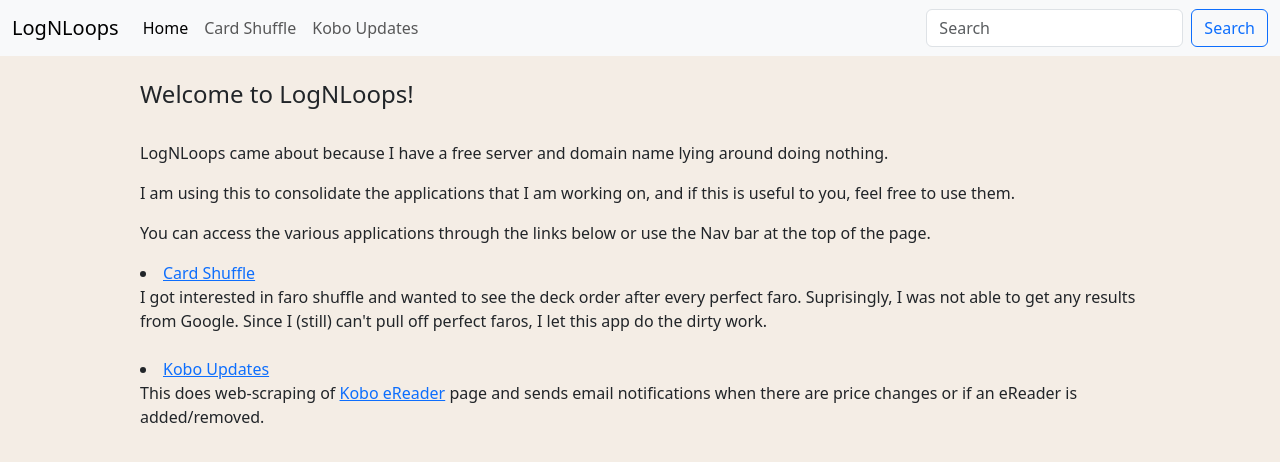
After one commit to jaceygan/cardshuffle, a Flask app: template templates/index.html in a window 1280 px wide. The commit adds this page. Shown: the top 462 px of the page. Run offline with Flask 3, Linux system fonts and the light colour scheme; the template is opened without the code that fills it, so the values that code supplies are empty.

Commit message:
set up for kobo updates

```diff
--- a/app.py
+++ b/app.py
@@ -5,7 +5,11 @@ app = Flask(__name__)
 
 @app.route("/")
 def index():
-    return redirect(url_for("cardshuffle"))
+    return render_template("index.html")
+
+@app.route("/koboupdates")
+def koboupdates():
+    return render_template("koboupdates.html")
 
 @app.route("/cardshuffle")
 def cardshuffle():
@@ -23,7 +27,7 @@ def deckOrder():
         if shuffleCount > 0 :
             output = ""
             notes= ""
-            deck = newDeckOrder
+            deck = newDeckOrder()
 
             if (shuffleType == "Out Faro"): #TODO: Refactor this monstrosity. move to cardshuffle.py
                 if shuffleCount > 8:
--- a/cardshuffle.py
+++ b/cardshuffle.py
@@ -17,10 +17,10 @@ def formatDeck(d):
     return (output.replace("'",""))
 
 def isNDO(d):
-    return d==newDeckOrder
+    return d==newDeckOrder()
 
 def faroShuffle(d, type="in"):
-    half = int(len(d)/2) #TODO: need to handle odd numbers
+    half = int(len(d)/2) #TODO: need to handle odd numbers if gonna allow user defined starting order
     p1 = d[:half]
     p2 = d[half:]
     newD = []
--- a/templates/base.html
+++ b/templates/base.html
@@ -27,6 +27,9 @@
                     <li class="nav-item">
                         <a class="nav-link" href="https://lognloops.com/cardshuffle">Card Shuffle</a>
                     </li>
+                    <li class="nav-item">
+                        <a class="nav-link" href="https://lognloops.com/koboupdates">Kobo Updates</a>
+                    </li>
 
                 </ul>
                 <form class="d-flex" role="search">
--- a/templates/cardshuffle.html
+++ b/templates/cardshuffle.html
@@ -6,7 +6,7 @@ LogNLoops Card Shuffle
 
 {% block content %}
 
-<div class="container" style="width:85%">
+<div class="container" style="width:80%">
     <br>
     <h4>Card Shuffle</h4>
     <br>
--- a/templates/deckOrder.html
+++ b/templates/deckOrder.html
@@ -9,7 +9,7 @@ LogNLoops Card Shuffle
 
 
 
-<div class="container" style="width:85%">
+<div class="container" style="width:80%">
     <br>
     <h4>Card Shuffle</h4>
     <br>
--- /dev/null
+++ b/templates/index.html
@@ -0,0 +1,29 @@
+{% extends 'base.html' %}
+
+{% block content %}
+
+<div class="container" style="width:80%">
+    <br>
+    <h4>Welcome to LogNLoops!</h4>
+    <br>
+    <p>LogNLoops came about because I have a free server and domain name lying around doing nothing.</p>
+
+    <p>I am using this to consolidate the applications that I am working on, and if this is useful to you, feel free to
+        use them.</p>
+
+    <p>You can access the various applications through the links below or use the Nav bar at the top of the page.</p>
+
+    <p>
+        <li><a href="https://lognloops.com/cardshuffle">Card Shuffle</a><br>
+            I got interested in faro shuffle and wanted to see the deck order after every perfect faro.
+            Suprisingly, I was not able to get any results from Google. Since I (still) can't pull off
+            perfect faros, I let this app do the dirty work. </li>
+        <br>
+        <li><a href="https://lognloops.com/koboupdates">Kobo Updates</a><br>
+            This does web-scraping of <a href="https://us.kobobooks.com/collections/ereaders">Kobo eReader</a>
+            page and sends email notifications when there are price changes or if an eReader is added/removed. </li>
+    </p>
+
+</div>
+
+{% endblock%}
```
Also changed, not shown: templates/koboupdates.html (added, +15 -0 lines).
